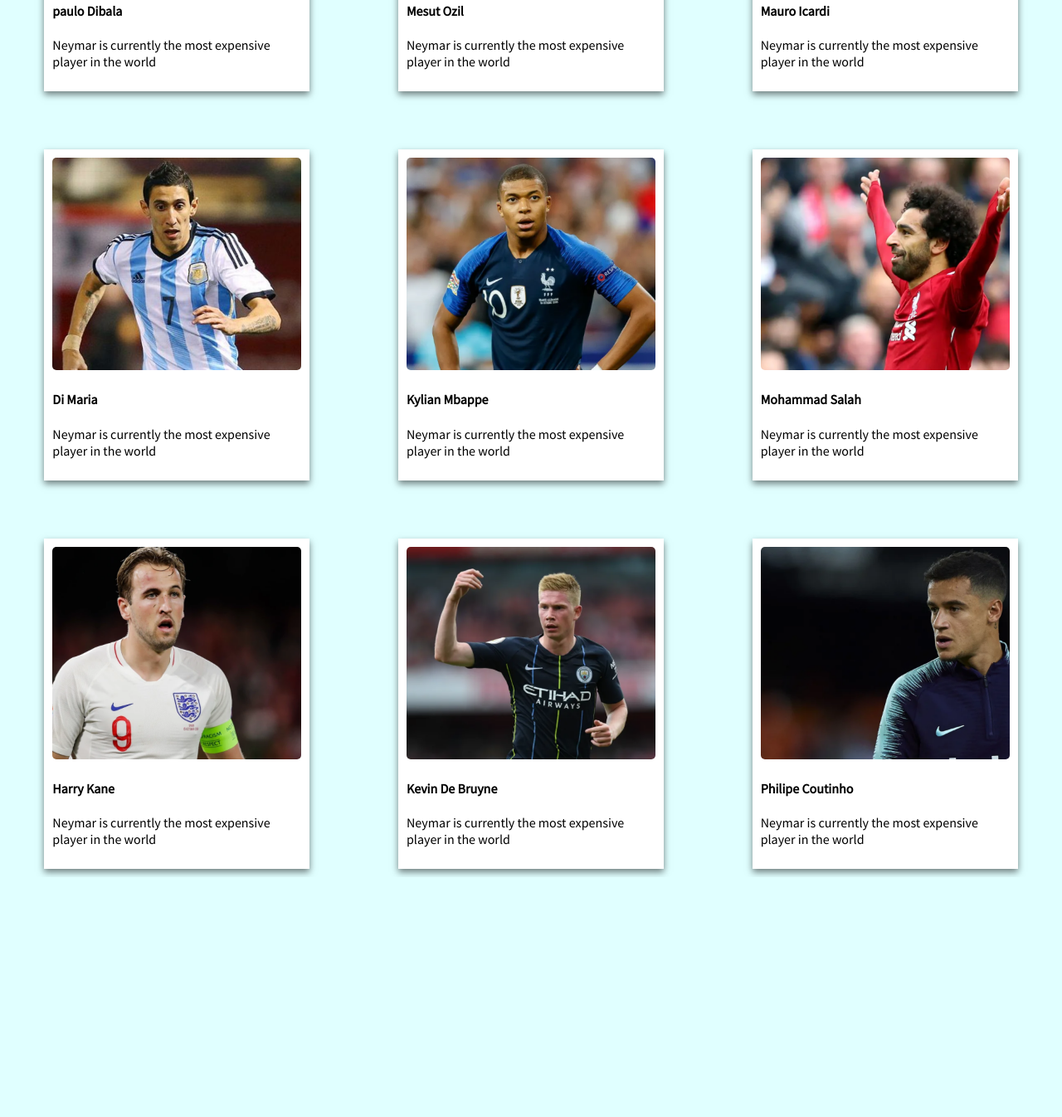
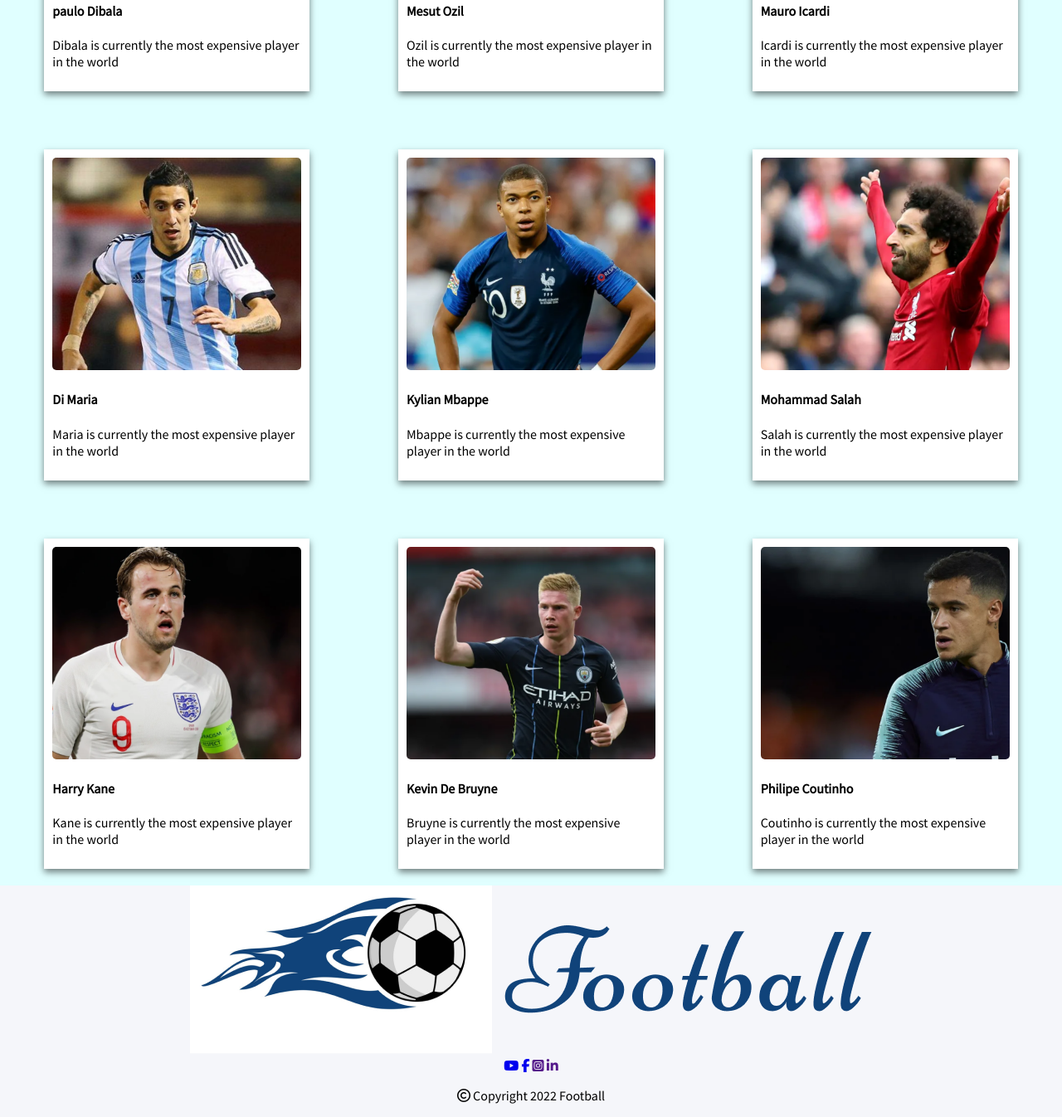
Before and after one commit to MdKawsarAlom/responsive-football-repo, a plain HTML site: page index.html in a window 1280 px wide. Shown: the part 1117-2463 px from the top of the page at 83% size. Before the commit the page ends 2174 px from the top, so only its background shows below. Drawn offline with Linux system fonts and the light colour scheme.

Commit message:
new added

```diff
--- a/index.html
+++ b/index.html
@@ -38,7 +38,7 @@
                     <img src="images/players/player-2.png" alt="">
                     <div class="player-title">
                         <h4><span> Lionel Messi</span></h4>
-                        <p>Neymar is currently the most expensive player in the world </p>
+                        <p>Messi is currently the most expensive player in the world </p>
                     </div>
                 </div>
             </div>
@@ -47,7 +47,7 @@
                     <img src="images/players/player-3.png" alt="">
                     <div class="player-title">
                         <h4><span> Cristiano Ronaldo</span></h4>
-                        <p>Neymar is currently the most expensive player in the world </p>
+                        <p>Ronaldo is currently the most expensive player in the world </p>
                     </div>
                 </div>
             </div>
@@ -56,7 +56,7 @@
                     <img src="images/players/player-4.png" alt="">
                     <div class="player-title">
                         <h4><span>paulo Dibala</span></h4>
-                        <p>Neymar is currently the most expensive player in the world </p>
+                        <p>Dibala is currently the most expensive player in the world </p>
                     </div>
                 </div>
             </div>
@@ -65,7 +65,7 @@
                     <img src="images/players/player-5.png" alt="">
                     <div class="player-title">
                         <h4><span>Mesut Ozil</span></h4>
-                        <p>Neymar is currently the most expensive player in the world </p>
+                        <p>Ozil is currently the most expensive player in the world </p>
                     </div>
                 </div>
             </div>
@@ -74,7 +74,7 @@
                     <img src="images/players/player-6.png" alt="">
                     <div class="player-title">
                         <h4><span>Mauro Icardi</span></h4>
-                        <p>Neymar is currently the most expensive player in the world </p>
+                        <p>Icardi is currently the most expensive player in the world </p>
                     </div>
                 </div>
             </div>
@@ -83,7 +83,7 @@
                     <img src="images/players/player-7.png" alt="">
                     <div class="player-title">
                         <h4><span>Di Maria</span></h4>
-                        <p>Neymar is currently the most expensive player in the world </p>
+                        <p>Maria is currently the most expensive player in the world </p>
                     </div>
                 </div>
             </div>
@@ -92,7 +92,7 @@
                     <img src="images/players/player-8.png" alt="">
                     <div class="player-title">
                         <h4><span>Kylian Mbappe</span></h4>
-                        <p>Neymar is currently the most expensive player in the world </p>
+                        <p>Mbappe is currently the most expensive player in the world </p>
                     </div>
                 </div>
             </div>
@@ -101,7 +101,7 @@
                     <img src="images/players/player-9.png" alt="">
                     <div class="player-title">
                         <h4><span>Mohammad Salah</span></h4>
-                        <p>Neymar is currently the most expensive player in the world </p>
+                        <p>Salah is currently the most expensive player in the world </p>
                     </div>
                 </div>
             </div>
@@ -110,7 +110,7 @@
                     <img src="images/players/player-10.png" alt="">
                     <div class="player-title">
                         <h4><span>Harry Kane</span></h4>
-                        <p>Neymar is currently the most expensive player in the world </p>
+                        <p>Kane is currently the most expensive player in the world </p>
                     </div>
                 </div>
             </div>
@@ -119,7 +119,7 @@
                     <img src="images/players/player-11.png" alt="">
                     <div class="player-title">
                         <h4><span>Kevin De Bruyne</span></h4>
-                        <p>Neymar is currently the most expensive player in the world </p>
+                        <p>Bruyne is currently the most expensive player in the world </p>
                     </div>
                 </div>
             </div>
@@ -128,10 +128,24 @@
                     <img src="images/players/player-12.png" alt="">
                     <div class="player-title">
                         <h4><span>Philipe Coutinho</span></h4>
-                        <p>Neymar is currently the most expensive player in the world </p>
+                        <p>Coutinho is currently the most expensive player in the world </p>
                     </div>
                 </div>
             </div>
         </section>
+        <footer class="footer-container">
+            <div class="football-">
+                <img src="images/Logo.png" alt="">
+            </div>
+            <div >
+                <a href="http://www.youtube.com"><i class="fab fa-youtube"></i></a>
+                <a href="http://www.facebook.com"><i class="fab fa-facebook-f"></i></a>
+                <a href=""><i class="fab fa-instagram-square"></i></a>
+                <a href=""><i class="fab fa-linkedin-in"></i></a>
+            </div>
+            <div>
+                <p><p><i class="far fa-copyright"></i> Copyright  2022 Football</p></p>
+            </div>
+        </footer>
     </body>
     </html>
--- a/style.css
+++ b/style.css
@@ -63,3 +63,23 @@ Conmebol
 .player:hover {
   box-shadow: 0px 7px 15px 0 rgba(0, 0, 0, 0.7);
 }
+/* football footer */
+.footer-container {
+  display: flex;
+  align-items: center;
+  justify-content: center;
+  background-color: #f5f6fa;
+  flex-direction: column;
+  border-color: floralwhite;
+  width: 100%;
+  height: 100%;
+  margin-top: 10px;
+}
+.footer img {
+  padding-right: 300px;
+  height: 150px;
+}
+.footer a {
+  padding-left: 800px;
+  flex-direction: row;
+}
```
